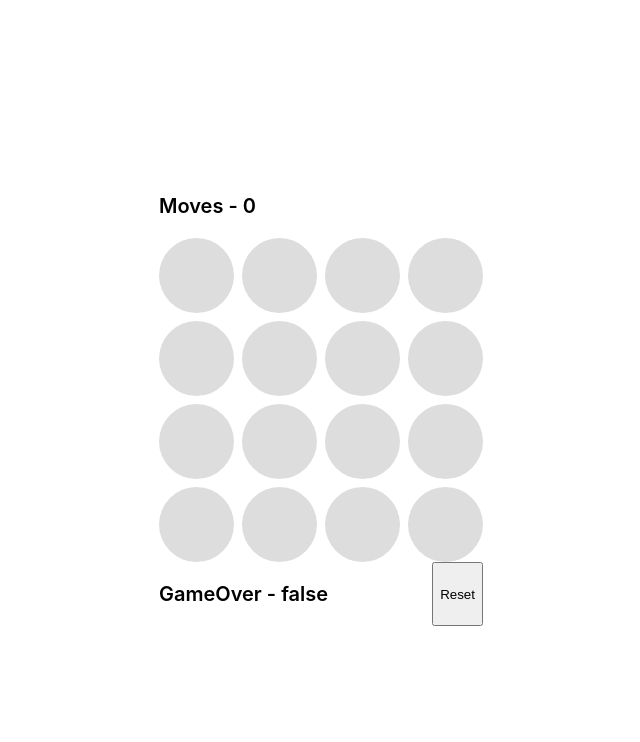
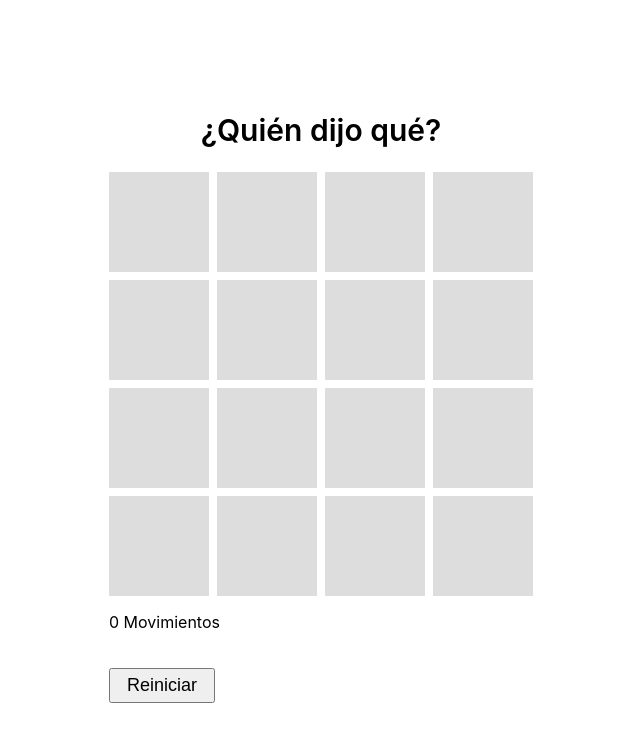
Before and after one commit to merestrella/game, a Next.js app: page / in a window 1280 px wide. Shown: the top 742 px of the page, without its empty margins (319-959 px from the left). Built offline with nearby package versions, Linux system fonts and the light colour scheme.

Commit message:
cambios diseño, game over, moves

```diff
--- a/package.json
+++ b/package.json
@@ -9,6 +9,7 @@
     "lint": "next lint"
   },
   "dependencies": {
+    "babel": "^6.23.0",
     "next": "12.1.0",
     "react": "17.0.2",
     "react-dom": "17.0.2"
--- a/pages/index.js
+++ b/pages/index.js
@@ -5,6 +5,7 @@ export default function Home() {
   const [flippedCards, setFlippedCards] = useState([]);
   const [matchedCards, setMatchedCards] = useState([]);
   const [moves, setMoves] = useState(0);
+  const maxMoves = 40;
   const [gameOver, setGameOver] = useState(false);
   useEffect(() => {
     initialize();
@@ -12,13 +13,13 @@ export default function Home() {
 
   useEffect(() => {
     if (matchedCards.length == 16) {
-      setGameOver(true);
+      setGameOver("¡Ganaste!");
     }
   }, [moves]);
 
   const initialize = () => {
     shuffle();
-    setGameOver(false);
+    setGameOver("");
     setFlippedCards([]);
     setMatchedCards([]);
     setMoves(0);
@@ -46,18 +47,20 @@ export default function Home() {
       } else {
         setFlippedCards([...flippedCards, i]);
       }
-
       setMoves((v) => v + 1);
+      if (moves >= maxMoves - 1) {
+      setGameOver(true);
+}
     }
   };
 
   return (
     <div className="container">
       <div className="menu">
-        <p>{`Moves - ${moves}`}</p>
+        <h2>¿Quién dijo qué?</h2>
       </div>
+      <div className="board">
 
-      <div className="board">
         {boardData.map((data, i) => {
           const flipped = flippedCards.includes(i) ? true : false;
           const matched = matchedCards.includes(i) ? true : false;
@@ -78,9 +81,9 @@ export default function Home() {
         })}
       </div>
       <div className="menu">
-        <p>{`GameOver - ${gameOver}`}</p>
+      <p>{gameOver ? "¡Game Over!" : `${moves} Movimientos`}</p>
         <button onClick={() => initialize()} className="reset-btn">
-          Reset
+          Reiniciar
         </button>
       </div>
     </div>
--- a/styles/Home.module.css
+++ b/styles/Home.module.css
@@ -108,6 +108,7 @@
   margin-left: 0.5rem;
 }
 
+
 @media (max-width: 600px) {
   .grid {
     width: 100%;
--- a/styles/globals.css
+++ b/styles/globals.css
@@ -22,14 +22,14 @@ body {
 }
 .board {
   display: grid;
-  grid-template-columns: repeat(4, 75px);
+  grid-template-columns: repeat(4, 100px);
   grid-gap: 8px;
 }
 
 .card {
   border-radius: 4px;
   text-align: center;
-  height: 75px;
+  height: 100px;
   font-size: 36px;
   font-weight: bold;
   position: relative;
@@ -58,21 +58,19 @@ body {
   width: 100%;
   backface-visibility: hidden;
   height: 100%;
-  border-radius: 50%;
+  /* border-radius: 50%; */
 }
 .card-front {
   transform: rotateY(180deg);
   background-color: #eee;
-  line-height: 70px;
+  line-height: 100px;
   vertical-align: middle;
   text-align: center;
   font-size: 50px;
-
   z-index: 2;
 }
 .card-back {
   background-color: #ddd;
-
   transform: rotateY(0);
   z-index: 1;
 }
@@ -83,14 +81,19 @@ body {
   left: 0;
   width: 75%;
   height: 75%;
-  border-radius: 50%;
-}
-.menu {
-  display: flex;
-  justify-content: space-between;
+  /* border-radius: 50%; */
 }
 
-.menu p {
-  font-size: 20px;
+.menu h2 {
+  font-size: 30px;
   font-weight: 600;
+  text-align: center;
 }
+
+.reset-btn{
+  width: 25%;
+  /* border-radius: 30px;  */
+  padding: 5px;
+  margin: 20px 0px 10px 0px;
+  font-size: 18px;
+}
```
Also changed, not shown: 1 other file (tests, documents, lock files or other folders).
